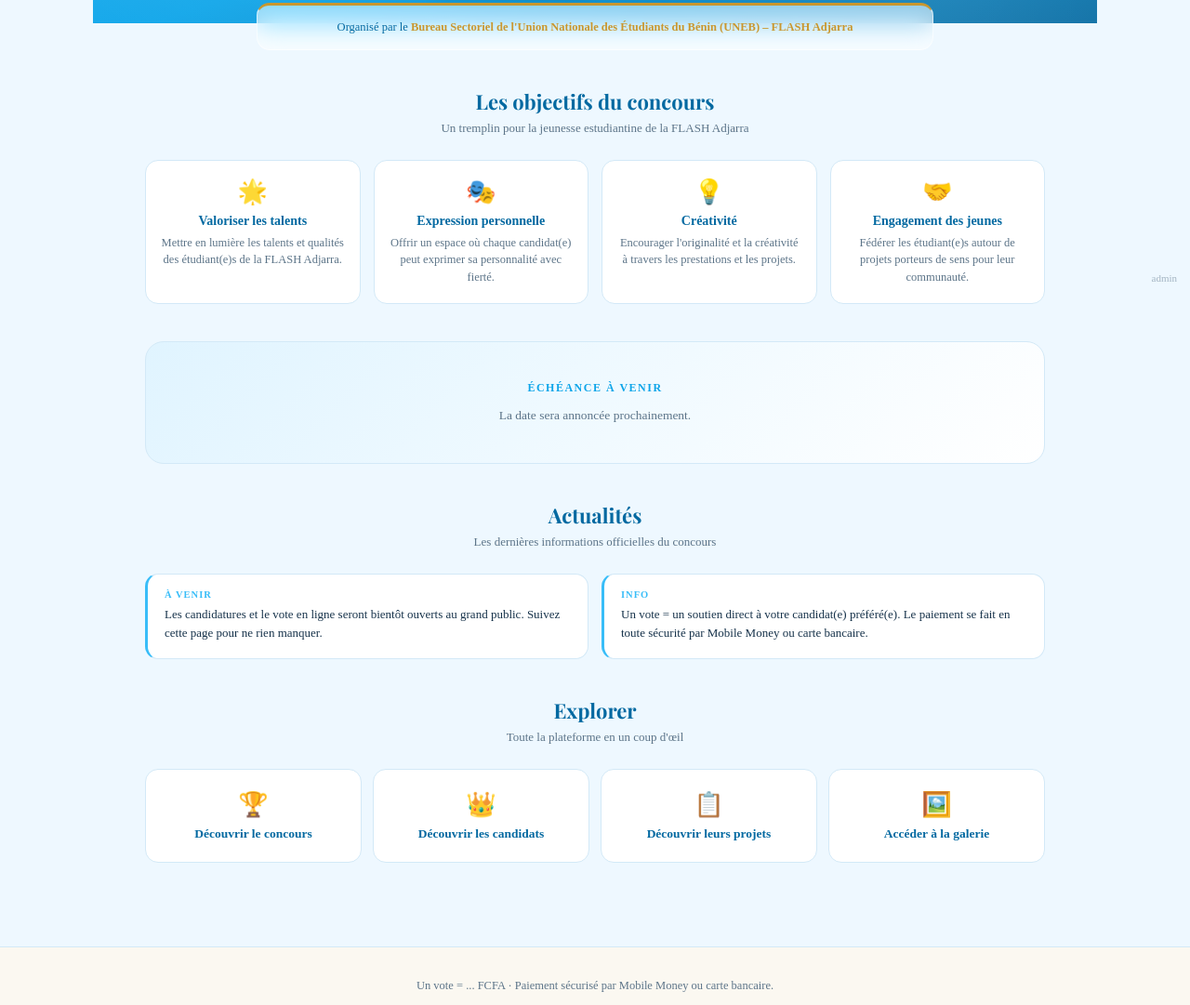
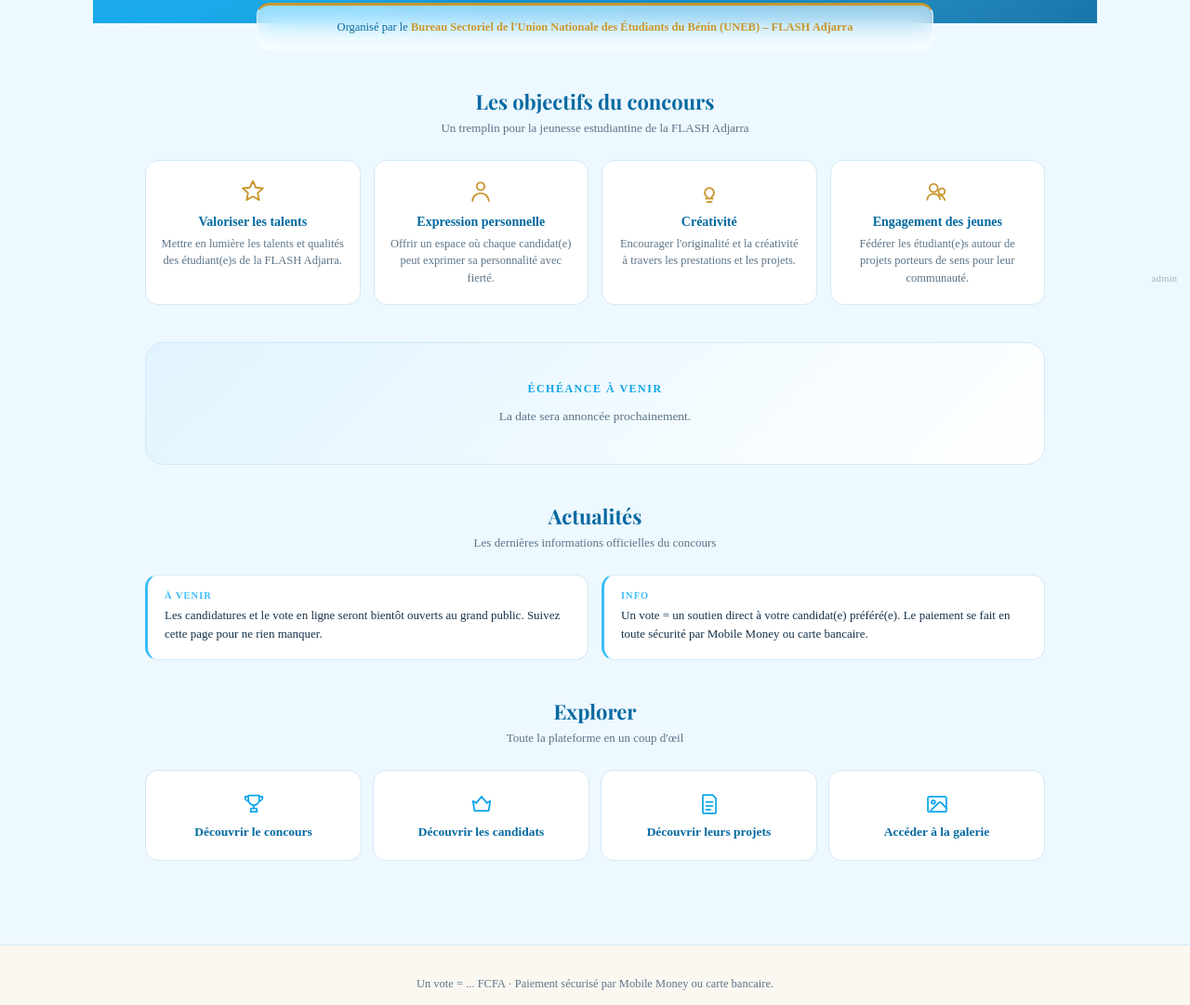
Before and after one commit to auraceolympegandaho/missandmisterflashadjarra, a plain HTML site: page public/index.html in a window 1280 px wide. Shown: the part 481-1562 px from the top of the page at 93% size. Drawn offline with nearby package versions, Linux system fonts and the light colour scheme; no server answers; a web font is replaced by a local one.

Commit message:
style: remplace les emojis par des icônes SVG sobres  - index.html : icônes objectifs (étoile, silhouette, ampoule, duo)   et section "Explorer" (trophée, couronne, document, galerie)   en SVG trait fin, teintées or/bleu - candidats.html : icône de recherche en SVG - candidats.js : badge "En tête" (étoile SVG au lieu du caractère ★) - style.css / home.css / candidates.css : ajustement tailles/couleurs   des icônes (remplace le style emoji par du SVG)

```diff
--- a/public/css/candidates.css
+++ b/public/css/candidates.css
@@ -42,7 +42,8 @@
   top: 50%;
   transform: translateY(-50%);
   color: var(--text-muted);
-  font-size: 14px;
+  width: 16px;
+  height: 16px;
   pointer-events: none;
 }
 
--- a/public/css/home.css
+++ b/public/css/home.css
@@ -135,7 +135,13 @@
   border: 1px solid var(--border);
   background: #fff;
 }
-.objective-card .icon { font-size: 26px; margin-bottom: 8px; display: block; }
+.objective-card .icon {
+  width: 30px;
+  height: 30px;
+  margin: 0 auto 10px;
+  display: block;
+  color: var(--gold);
+}
 .objective-card h3 {
   font-size: 14px;
   color: var(--blue-dark);
@@ -245,7 +251,7 @@
   font-weight: 700;
   font-size: 13.5px;
 }
-.discover-card .icon { font-size: 26px; }
+.discover-card .icon { width: 28px; height: 28px; color: var(--blue); }
 .discover-card:hover {
   transform: translateY(-3px);
   box-shadow: 0 10px 20px rgba(3, 105, 161, 0.16);
--- a/public/css/style.css
+++ b/public/css/style.css
@@ -214,6 +214,14 @@ main {
   border-radius: 999px;
   box-shadow: 0 2px 6px rgba(0,0,0,0.2);
   z-index: 2;
+  display: inline-flex;
+  align-items: center;
+  gap: 4px;
+}
+.card .leader-badge .leader-icon {
+  width: 11px;
+  height: 11px;
+  flex-shrink: 0;
 }
 
 .card:hover {
--- a/public/index.html
+++ b/public/index.html
@@ -61,22 +61,22 @@
     <p class="section-sub">Un tremplin pour la jeunesse estudiantine de la FLASH Adjarra</p>
     <div class="objectives-grid">
       <div class="objective-card">
-        <span class="icon">🌟</span>
+        <svg class="icon" viewBox="0 0 24 24" fill="none" stroke="currentColor" stroke-width="1.5"><path d="M12 3l2.6 5.6 6.1.6-4.6 4.1 1.3 6-5.4-3.1-5.4 3.1 1.3-6-4.6-4.1 6.1-.6L12 3z" stroke-linejoin="round"/></svg>
         <h3>Valoriser les talents</h3>
         <p>Mettre en lumière les talents et qualités des étudiant(e)s de la FLASH Adjarra.</p>
       </div>
       <div class="objective-card">
-        <span class="icon">🎭</span>
+        <svg class="icon" viewBox="0 0 24 24" fill="none" stroke="currentColor" stroke-width="1.5"><circle cx="12" cy="7.5" r="3.25"/><path d="M5 20c0-3.6 3.1-6.5 7-6.5s7 2.9 7 6.5" stroke-linecap="round"/></svg>
         <h3>Expression personnelle</h3>
         <p>Offrir un espace où chaque candidat(e) peut exprimer sa personnalité avec fierté.</p>
       </div>
       <div class="objective-card">
-        <span class="icon">💡</span>
+        <svg class="icon" viewBox="0 0 24 24" fill="none" stroke="currentColor" stroke-width="1.5"><path d="M9 18h6M10 21h4M8 13a4 4 0 116.5 3.1c-.6.5-1 1.1-1 1.9H10.5c0-.8-.4-1.4-1-1.9A4 4 0 018 13z" stroke-linecap="round" stroke-linejoin="round"/></svg>
         <h3>Créativité</h3>
         <p>Encourager l'originalité et la créativité à travers les prestations et les projets.</p>
       </div>
       <div class="objective-card">
-        <span class="icon">🤝</span>
+        <svg class="icon" viewBox="0 0 24 24" fill="none" stroke="currentColor" stroke-width="1.5"><circle cx="9" cy="9" r="3.5"/><circle cx="16" cy="12" r="2.75"/><path d="M3.5 19c.4-3 2.7-5 5.5-5s5 1.9 5.6 4.6M14 15.3c2.2.1 3.9 1.7 4.5 4" stroke-linecap="round"/></svg>
         <h3>Engagement des jeunes</h3>
         <p>Fédérer les étudiant(e)s autour de projets porteurs de sens pour leur communauté.</p>
       </div>
@@ -122,10 +122,22 @@
     <h2>Explorer</h2>
     <p class="section-sub">Toute la plateforme en un coup d'œil</p>
     <div class="discover-grid">
-      <a href="#objectifs" class="discover-card"><span class="icon">🏆</span>Découvrir le concours</a>
-      <a href="/candidats.html" class="discover-card"><span class="icon">👑</span>Découvrir les candidats</a>
-      <a href="/projets.html" class="discover-card"><span class="icon">📋</span>Découvrir leurs projets</a>
-      <a href="/galerie.html" class="discover-card"><span class="icon">🖼️</span>Accéder à la galerie</a>
+      <a href="#objectifs" class="discover-card">
+        <svg class="icon" viewBox="0 0 24 24" fill="none" stroke="currentColor" stroke-width="1.5"><path d="M7 4h10v4a5 5 0 01-10 0V4z" stroke-linejoin="round"/><path d="M7 5H4v1a3 3 0 003 3M17 5h3v1a3 3 0 01-3 3M12 13v3M9 19h6M9.5 16h5l.5 3h-6l.5-3z" stroke-linecap="round" stroke-linejoin="round"/></svg>
+        Découvrir le concours
+      </a>
+      <a href="/candidats.html" class="discover-card">
+        <svg class="icon" viewBox="0 0 24 24" fill="none" stroke="currentColor" stroke-width="1.5"><path d="M4 9l3 2 5-6 5 6 3-2-1.5 9h-13L4 9z" stroke-linejoin="round"/></svg>
+        Découvrir les candidats
+      </a>
+      <a href="/projets.html" class="discover-card">
+        <svg class="icon" viewBox="0 0 24 24" fill="none" stroke="currentColor" stroke-width="1.5"><path d="M6 3.5h9l3 3V20a.5.5 0 01-.5.5h-11a.5.5 0 01-.5-.5v-16a.5.5 0 01.5-.5z" stroke-linejoin="round"/><path d="M9 10h6M9 13.5h6M9 17h4" stroke-linecap="round"/></svg>
+        Découvrir leurs projets
+      </a>
+      <a href="/galerie.html" class="discover-card">
+        <svg class="icon" viewBox="0 0 24 24" fill="none" stroke="currentColor" stroke-width="1.5"><rect x="3.5" y="5" width="17" height="14" rx="1.5"/><circle cx="8.5" cy="10" r="1.6"/><path d="M20.5 15.5l-4.8-4.8a1.5 1.5 0 00-2.1 0L6.5 17.5" stroke-linecap="round" stroke-linejoin="round"/></svg>
+        Accéder à la galerie
+      </a>
     </div>
   </section>
 
--- a/public/js/candidats.js
+++ b/public/js/candidats.js
@@ -69,7 +69,7 @@ function renderGrid(candidates) {
     if (isLeader) badgedCategories.add(c.category);
 
     card.innerHTML = `
-      ${isLeader ? '<span class="leader-badge">★ En tête</span>' : ""}
+      ${isLeader ? '<span class="leader-badge"><svg class="leader-icon" viewBox="0 0 24 24" fill="currentColor"><path d="M12 3l2.6 5.6 6.1.6-4.6 4.1 1.3 6-5.4-3.1-5.4 3.1 1.3-6-4.6-4.1 6.1-.6L12 3z"/></svg> En tête</span>' : ""}
       ${c.candidacy_number ? `<span class="number-badge">N° ${escapeHtml(c.candidacy_number)}</span>` : ""}
       <a class="photo-wrap" href="/candidat.html?id=${c.id}">
         <img class="photo" src="${c.photo_path || ""}" alt="${escapeHtml(c.name)}" onerror="this.style.background='#eef1f6'; this.src='';" />
```
Also changed, not shown: public/candidats.html (+1 -1 lines).
